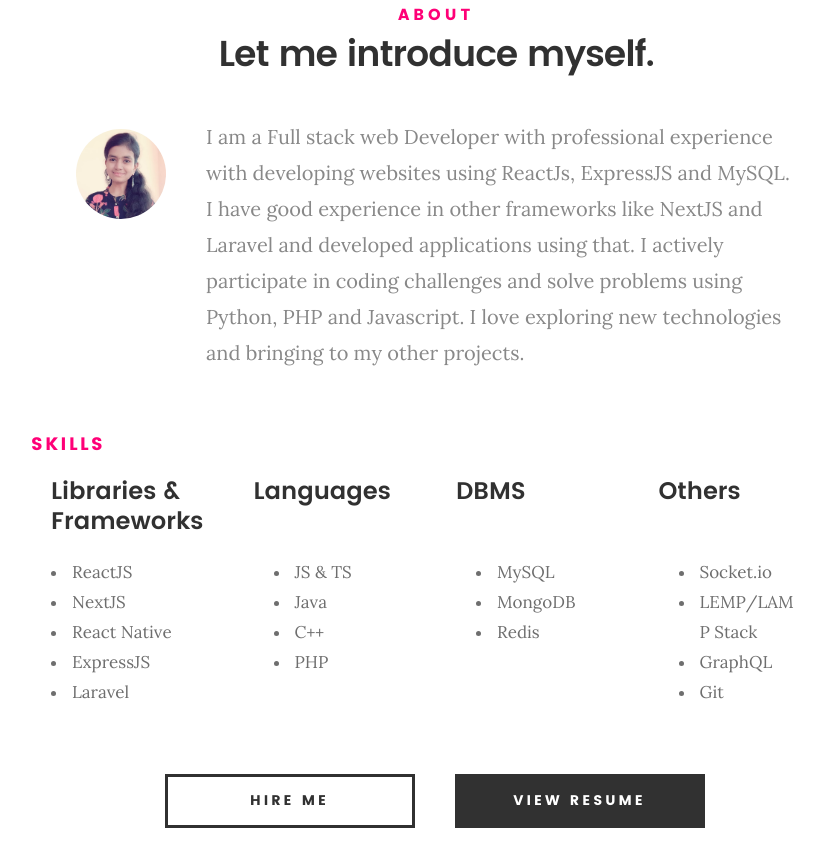
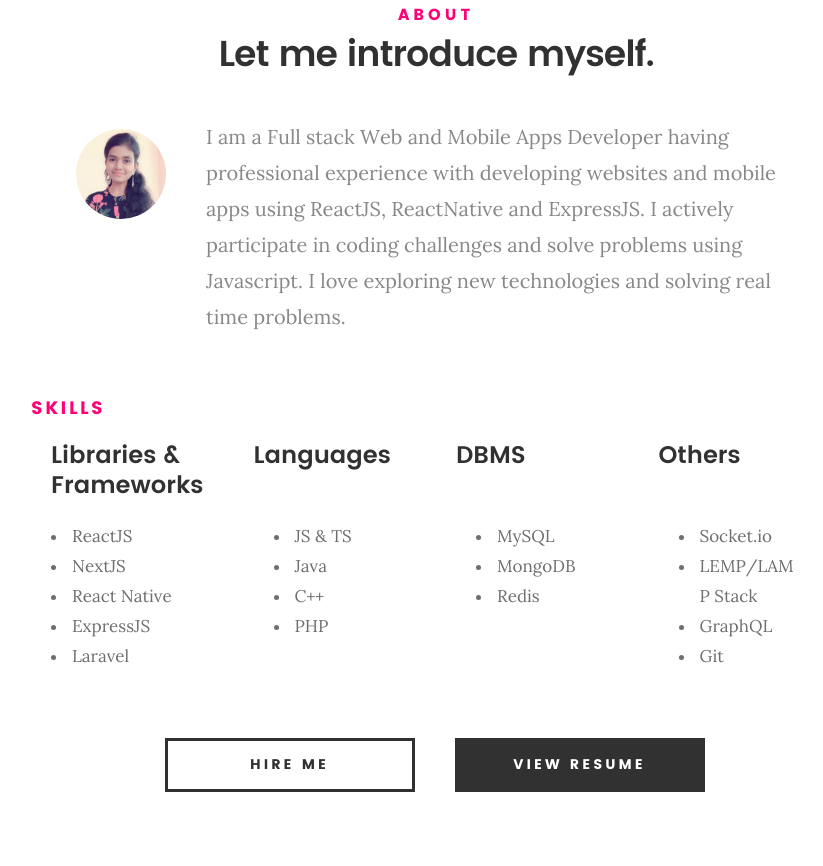
Before and after one commit to Dhanujha/portfolio, a Next.js app: page / in a window 1280 px wide. Shown: the part 840-1706 px from the top of the page, without its empty margins (204-1027 px from the left). Built offline with nearby package versions, Linux system fonts and the light colour scheme.

Commit message:
Updates About

```diff
--- a/src/components/About.jsx
+++ b/src/components/About.jsx
@@ -14,13 +14,11 @@ function About() {
               <img src="images/personal.jpeg" alt="Profile Picture" />
 
               <p className="lead">
-                I am a Full stack web Developer with professional experience
-                with developing websites using ReactJs, ExpressJS and MySQL. I
-                have good experience in other frameworks like NextJS and Laravel
-                and developed applications using that. I actively participate in
-                coding challenges and solve problems using Python, PHP and
-                Javascript. I love exploring new technologies and bringing to my
-                other projects.
+                I am a Full stack Web and Mobile Apps Developer having
+                professional experience with developing websites and mobile apps
+                using ReactJS, ReactNative and ExpressJS. I actively participate
+                in coding challenges and solve problems using Javascript. I love
+                exploring new technologies and solving real time problems.
               </p>
             </div>
           </div>
```
